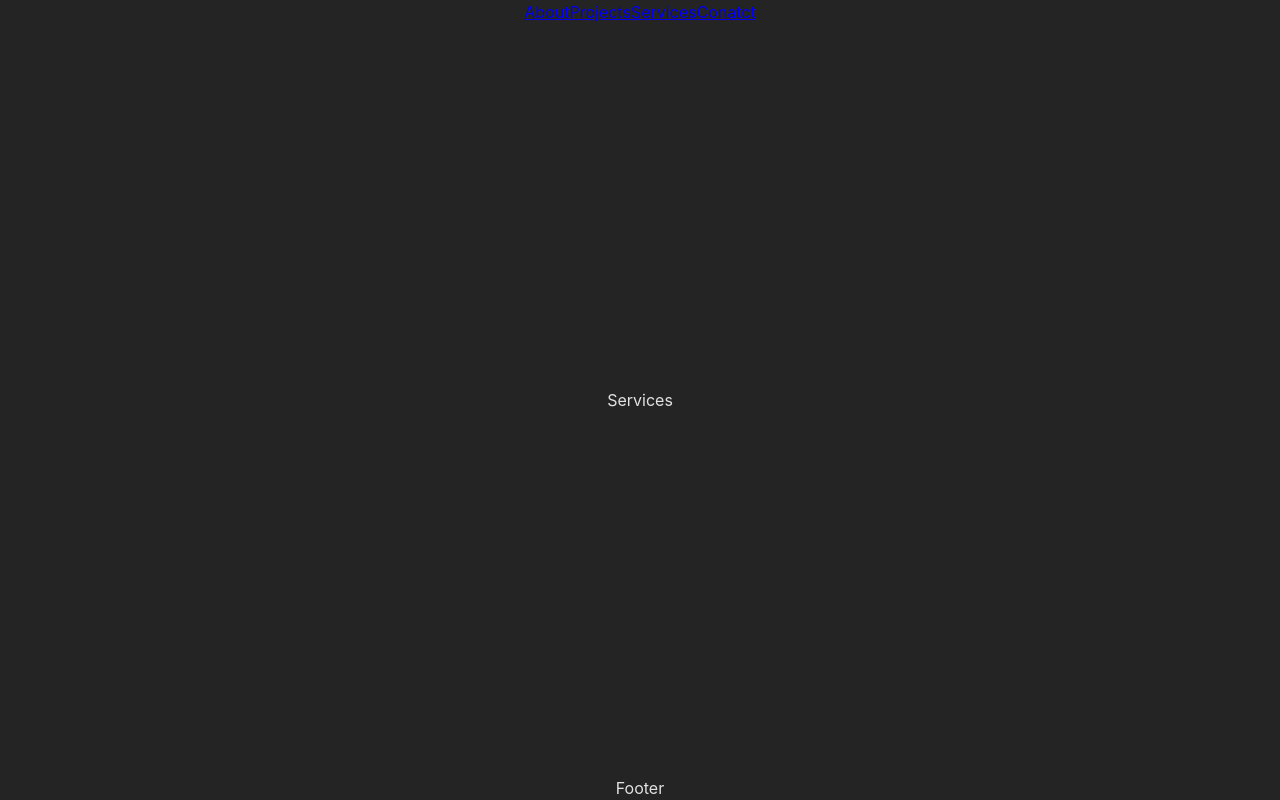
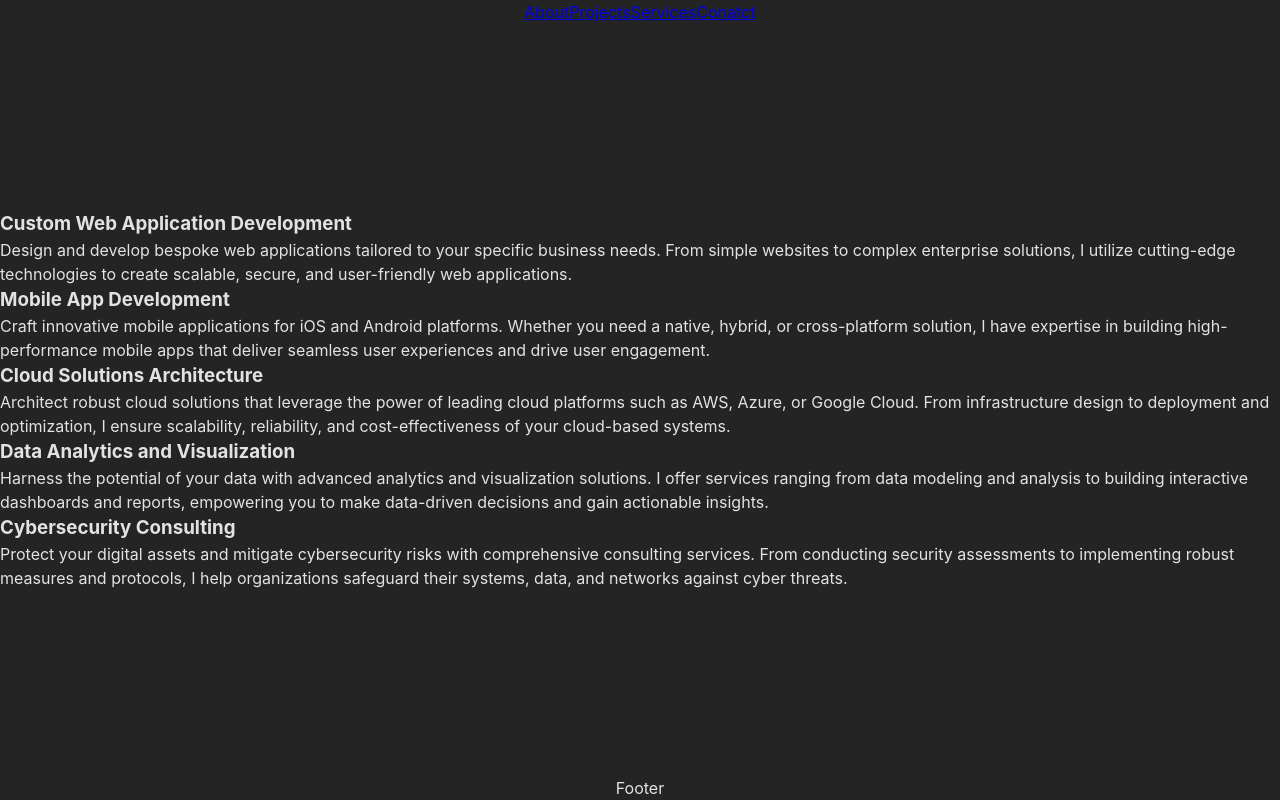
Before and after one commit to Nechenwa/comp229-react, a React (Vite) app: page /services in a window 1280 px wide. Built offline with nearby package versions, Linux system fonts and the light colour scheme.

Commit message:
I worked on the service page

```diff
--- a/src/components/Services.jsx
+++ b/src/components/Services.jsx
@@ -2,10 +2,38 @@ import React from 'react'
 import Layout from '../pages/Layout'
 
 function Services() {
+    const services = [
+        {
+          title: "Custom Web Application Development",
+          description: "Design and develop bespoke web applications tailored to your specific business needs. From simple websites to complex enterprise solutions, I utilize cutting-edge technologies to create scalable, secure, and user-friendly web applications."
+        },
+        {
+          title: "Mobile App Development",
+          description: "Craft innovative mobile applications for iOS and Android platforms. Whether you need a native, hybrid, or cross-platform solution, I have expertise in building high-performance mobile apps that deliver seamless user experiences and drive user engagement."
+        },
+        {
+          title: "Cloud Solutions Architecture",
+          description: "Architect robust cloud solutions that leverage the power of leading cloud platforms such as AWS, Azure, or Google Cloud. From infrastructure design to deployment and optimization, I ensure scalability, reliability, and cost-effectiveness of your cloud-based systems."
+        },
+        {
+          title: "Data Analytics and Visualization",
+          description: "Harness the potential of your data with advanced analytics and visualization solutions. I offer services ranging from data modeling and analysis to building interactive dashboards and reports, empowering you to make data-driven decisions and gain actionable insights."
+        },
+        {
+          title: "Cybersecurity Consulting",
+          description: "Protect your digital assets and mitigate cybersecurity risks with comprehensive consulting services. From conducting security assessments to implementing robust measures and protocols, I help organizations safeguard their systems, data, and networks against cyber threats."
+        }
+      ]
+
     return (
         <Layout>
             <div>
-                Services
+                {services.map((service, index) => (
+                    <div key={index}>
+                        <h3>{service.title}</h3>
+                        <p>{service.description}</p>
+                    </div>
+                ))}
             </div>
         </Layout>
     )
```
